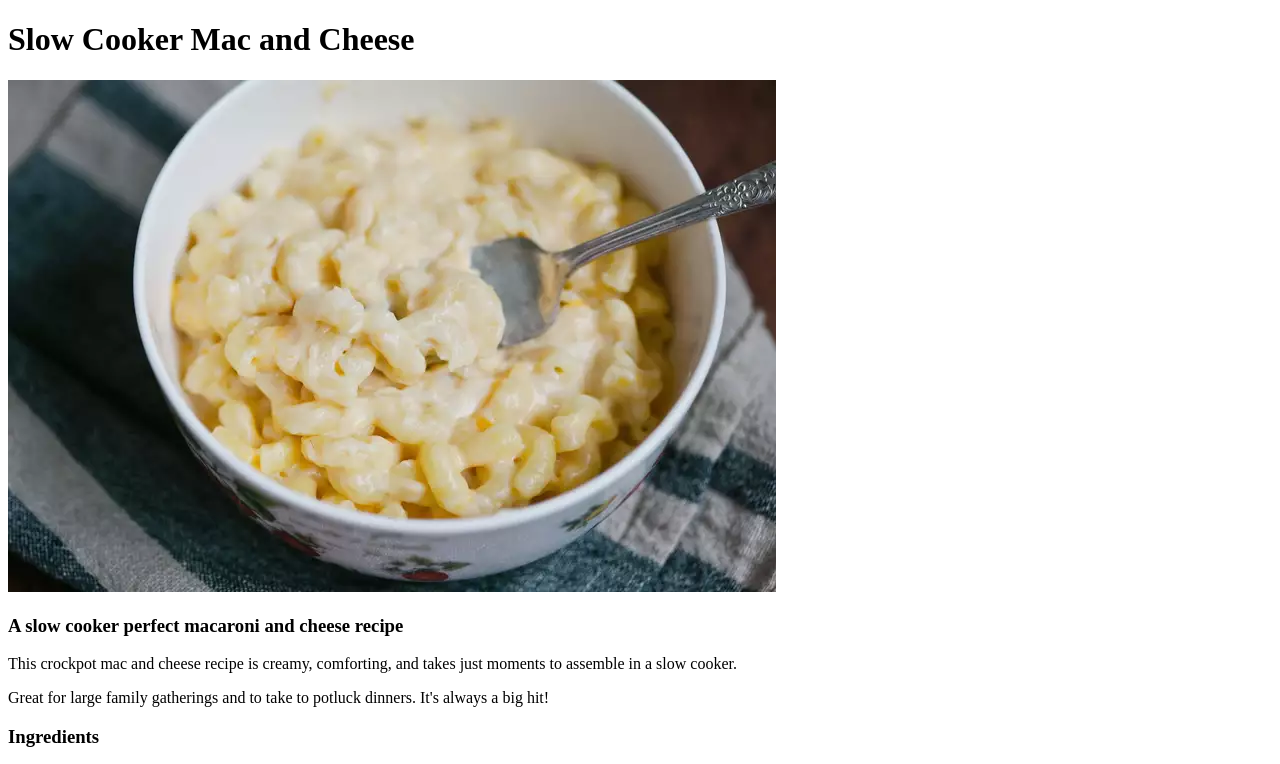
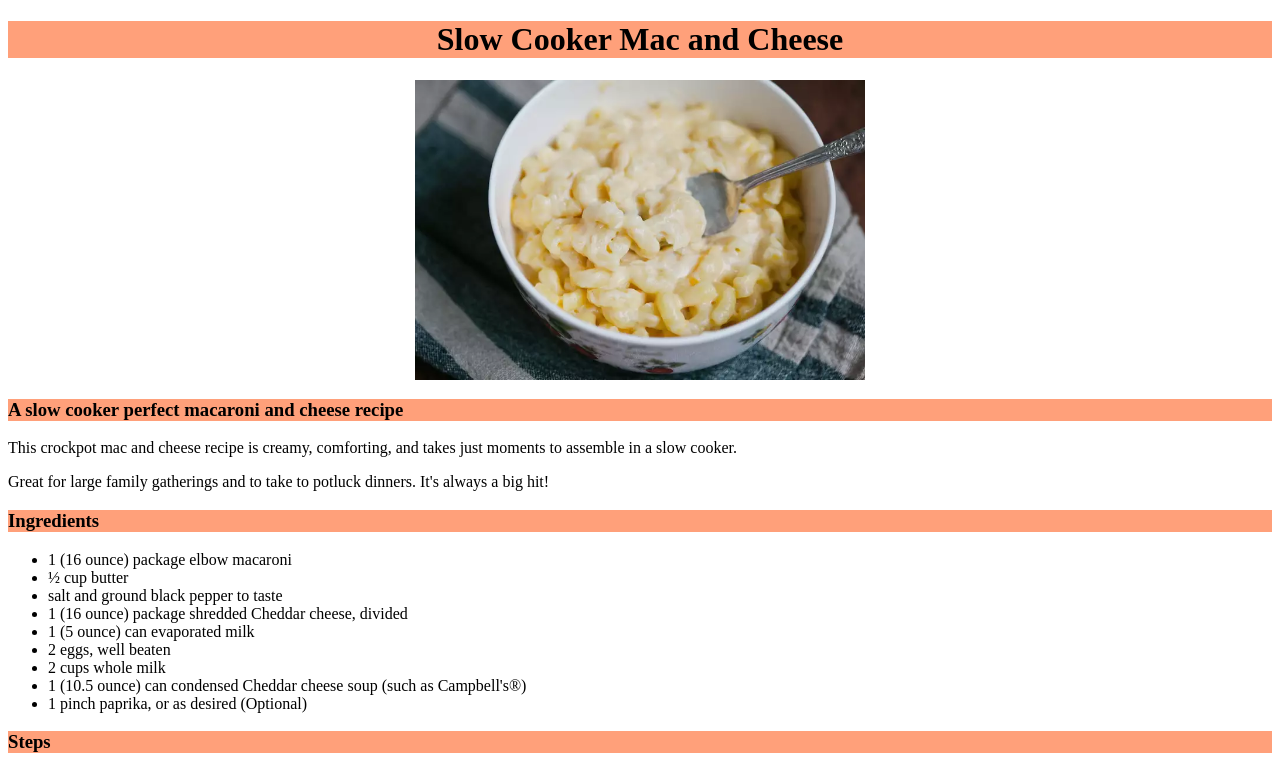
Before and after one commit to Raioni/odin-recipes, a plain HTML site: page recipes/macncheese.html in a window 1280 px wide. Shown: the top 764 px of the page. Drawn offline with Linux system fonts and the light colour scheme.

Commit message:
styled recipes html pages using recipes/styles.css

```diff
--- a/recipes/macncheese.html
+++ b/recipes/macncheese.html
@@ -8,7 +8,7 @@
 </head>
 <body>
     <h1>Slow Cooker Mac and Cheese</h1>
-    <img src="./images/macncheese.webp" alt="Mac and Cheese">
+    <img src="./images/macncheese.webp" alt="Mac and Cheese" id="recipe">
     <h3>A slow cooker perfect macaroni and cheese recipe</h4>
     <p>This crockpot mac and cheese recipe is creamy, comforting,
         and takes just moments to assemble in a slow cooker.</p>
--- a/recipes/styles.css
+++ b/recipes/styles.css
@@ -0,0 +1,18 @@
+h1 {
+    text-align: center;
+    background-color: lightsalmon;
+
+}
+
+#recipe {
+    height: 300px;
+    width: auto;
+    display:block;
+    margin-left: auto;
+    margin-right: auto;
+}
+
+
+h3 {
+    background-color: lightsalmon;
+}
--- a/styles.css
+++ b/styles.css
@@ -2,6 +2,10 @@ h1 {
     text-align: center;
     background-color: lightseagreen;
 
+}
+
+h2{
+    background-color: lightseagreen;
 }
 
 #logo {
```
Also changed, not shown: recipes/chickentacos.html (+1 -1 lines), recipes/sausage-with-sauce.html (+1 -1 lines).
